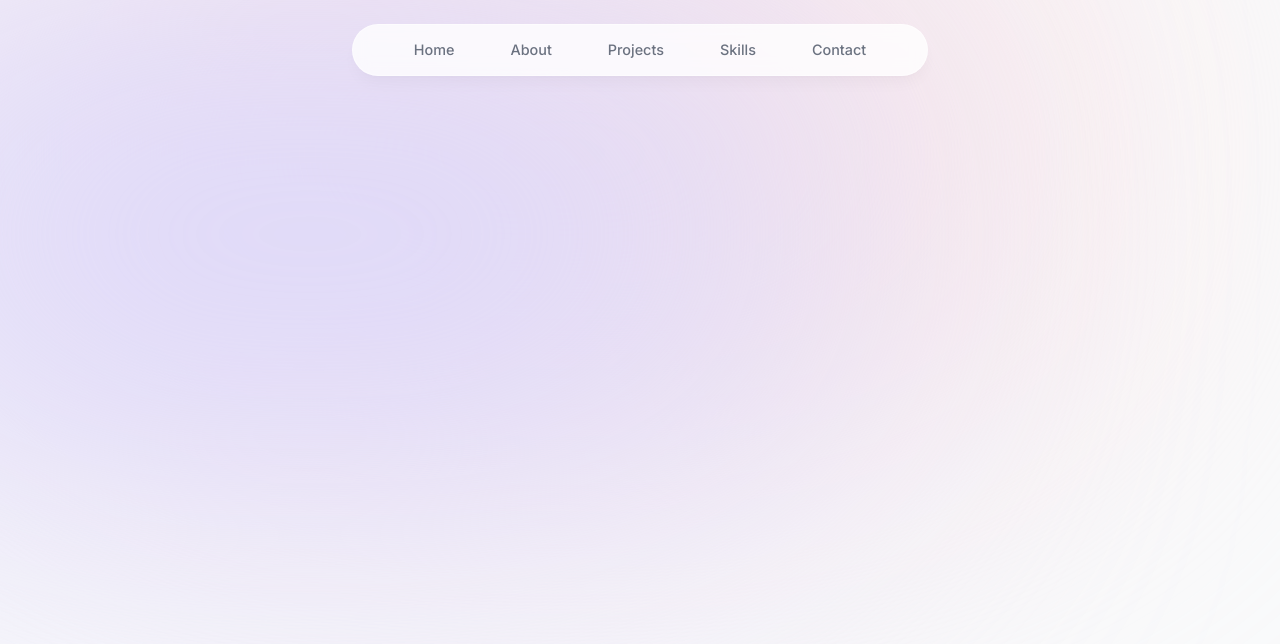
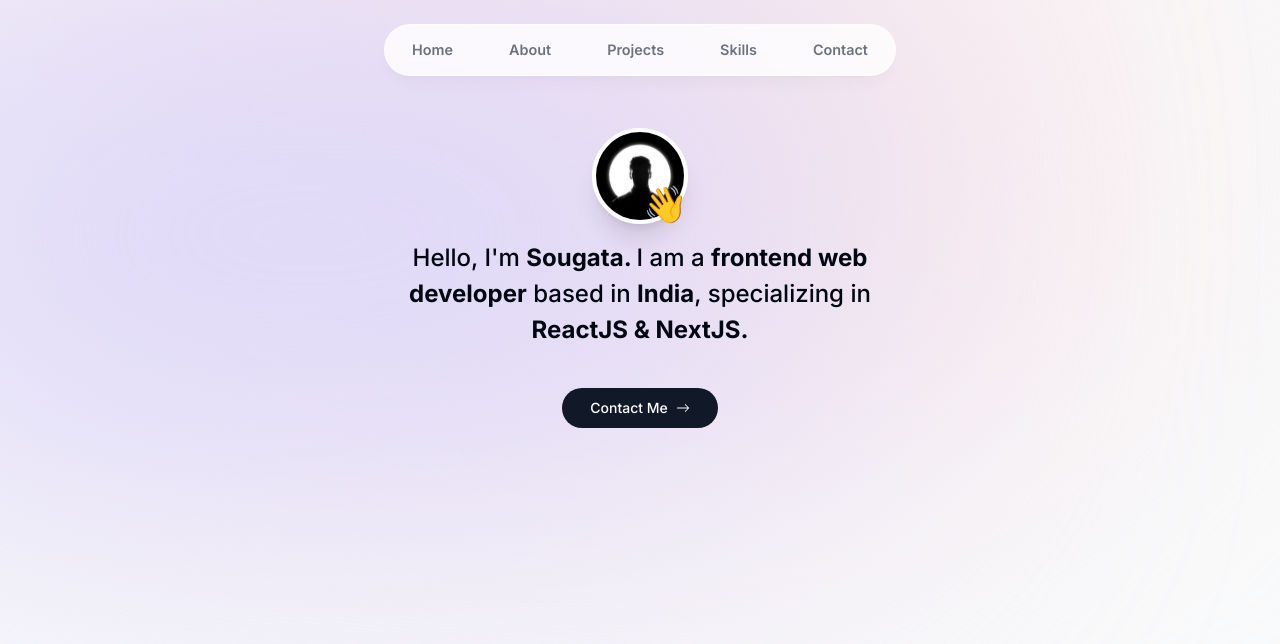
Before and after one commit to sougata-github/Portfolio, a Next.js app: page / in a window 1280 px wide. Shown: the top 644 px of the page. Built offline with nearby package versions, Linux system fonts and the light colour scheme.

Commit message:
add intro section.

```diff
--- a/app/layout.tsx
+++ b/app/layout.tsx
@@ -18,7 +18,9 @@ export default function RootLayout({
 }>) {
   return (
     <html lang="en">
-      <body className={`${inter.className} bg-gray-50 text-gray-950 relative`}>
+      <body
+        className={`${inter.className} bg-gray-50 text-gray-950 relative pt-20 sm:pt-32`}
+      >
         <div className="bg-[#fbe2e3] absolute top-[-6rem] right-[11rem] h-[31.25rem] w-[31.25rem] rounded-full blur-[10rem] sm:w-[68.75rem] -z-10"></div>
         <div className="bg-[#dbd7fb] absolute top-[-1rem] left-[-35rem] h-[31.25rem] w-[50rem] rounded-full blur-[10rem] sm:w-[68.75rem] md:left-[-33rem] lg:left-[-28rem] xl:left-[-15rem] 2xl:left-[-5rem] -z-10"></div>
         <Header />
--- a/app/page.tsx
+++ b/app/page.tsx
@@ -1,3 +1,9 @@
+import Intro from "@/components/Intro";
+
 export default function Home() {
-  return <main className="flex flex-col items-center px-4"></main>;
+  return (
+    <main className="flex flex-col items-center px-4">
+      <Intro />
+    </main>
+  );
 }
--- a/components/Header.tsx
+++ b/components/Header.tsx
@@ -9,12 +9,12 @@ const Header = () => {
   return (
     <header className="z-[999] relative">
       <motion.div
-        className="fixed flex items-center justify-center top-0 left-1/2 w-full rounded-none border border-white border-opacity-40 bg-white bg-opacity-80 shadow-lg shadow-black/[0.03] backdrop-blur-[0.5rem] sm:top-6 sm:h-[3.25rem] sm:w-[36rem] sm:rounded-full"
+        className="fixed flex items-center justify-center top-0 left-1/2 w-full rounded-none border border-white border-opacity-40 bg-white bg-opacity-80 shadow-lg shadow-black/[0.03] backdrop-blur-[0.5rem] sm:top-6 sm:h-[3.25rem] sm:w-[32rem] sm:rounded-full"
         initial={{ y: -100, x: "-50%", opacity: 0 }}
         animate={{ y: 0, x: "-50%", opacity: 1 }}
       >
         <nav className="flex items-center justify-center py-2 sm:py-0">
-          <ul className="flex flex-wrap text-[0.9rem] font-medium text-gray-500 sm:w-[initial] sm:flex-nowrap sm:gap-8">
+          <ul className="flex flex-wrap text-[0.9rem] font-semibold text-gray-500 sm:w-[initial] sm:flex-nowrap sm:gap-8">
             {links.map((link) => (
               <motion.li
                 key={link.hash}
--- /dev/null
+++ b/components/Intro.tsx
@@ -0,0 +1,75 @@
+"use client";
+
+import Image from "next/image";
+import Link from "next/link";
+
+import { motion } from "framer-motion";
+
+import { Button } from "./ui/button";
+import { BsArrowRight } from "react-icons/bs";
+import { HiDownload } from "react-icons/hi";
+
+const Intro = () => {
+  return (
+    <section className="mb-28 max-w-[30rem] sm:max-w-[50rem] text-center sm:mb-0">
+      <div className="flex items-center justify-center">
+        <div className="relative">
+          <motion.div
+            initial={{ opacity: 0, scale: 0 }}
+            animate={{ opacity: 1, scale: 1 }}
+            transition={{
+              type: "tween",
+              duration: 0.2,
+            }}
+          >
+            <Image
+              src="/assets/profile.jpg"
+              alt="profile-picture"
+              height={192}
+              width={192}
+              quality={95}
+              priority={true}
+              className="object-cover h-20 w-20 sm:h-24 sm:w-24 rounded-full border-[0.3rem] border-white shadow-xl"
+            />
+          </motion.div>
+          <motion.span
+            className="absolute text-2xl sm:text-4xl bottom-0 right-0"
+            initial={{ opacity: 0, scale: 0 }}
+            animate={{ opacity: 1, scale: 1 }}
+            transition={{
+              type: "spring",
+              stiffness: 125,
+              duration: 0.7,
+            }}
+          >
+            👋
+          </motion.span>
+        </div>
+      </div>
+      <motion.p
+        className="mb-10 mt-4 px-4 text-xl sm:text-2xl font-medium !leading-[1.5] max-w-[32rem]"
+        initial={{ opacity: 0, y: 100 }}
+        animate={{ opacity: 1, y: 0 }}
+      >
+        Hello, I&apos;m <span className="font-bold">Sougata. </span>I am a{" "}
+        <span className="font-bold">frontend web developer</span> based in{" "}
+        <span className="font-bold">India</span>, specializing in{" "}
+        <span className="font-bold">ReactJS & NextJS.</span>
+      </motion.p>
+      <div className="flex items-center justify-center gap-x-2">
+        <Link href="#contact">
+          <Button className="bg-gray-900 text-white px-7 py-3 flex items-center gap-2 rounded-full hover:bg-gray-900">
+            Contact Me <BsArrowRight />
+          </Button>
+        </Link>
+        {/* <Button className="bg-white py-3 px-7 rounded-full ">
+          <a href="" className="flex items-center gap-1">
+            Download CV <HiDownload />
+          </a>
+        </Button> */}
+      </div>
+    </section>
+  );
+};
+
+export default Intro;
--- /dev/null
+++ b/components/ui/button.tsx
@@ -0,0 +1,56 @@
+import * as React from "react"
+import { Slot } from "@radix-ui/react-slot"
+import { cva, type VariantProps } from "class-variance-authority"
+
+import { cn } from "@/lib/utils"
+
+const buttonVariants = cva(
+  "inline-flex items-center justify-center whitespace-nowrap rounded-md text-sm font-medium ring-offset-background transition-colors focus-visible:outline-none focus-visible:ring-2 focus-visible:ring-ring focus-visible:ring-offset-2 disabled:pointer-events-none disabled:opacity-50",
+  {
+    variants: {
+      variant: {
+        default: "bg-primary text-primary-foreground hover:bg-primary/90",
+        destructive:
+          "bg-destructive text-destructive-foreground hover:bg-destructive/90",
+        outline:
+          "border border-input bg-background hover:bg-accent hover:text-accent-foreground",
+        secondary:
+          "bg-secondary text-secondary-foreground hover:bg-secondary/80",
+        ghost: "hover:bg-accent hover:text-accent-foreground",
+        link: "text-primary underline-offset-4 hover:underline",
+      },
+      size: {
+        default: "h-10 px-4 py-2",
+        sm: "h-9 rounded-md px-3",
+        lg: "h-11 rounded-md px-8",
+        icon: "h-10 w-10",
+      },
+    },
+    defaultVariants: {
+      variant: "default",
+      size: "default",
+    },
+  }
+)
+
+export interface ButtonProps
+  extends React.ButtonHTMLAttributes<HTMLButtonElement>,
+    VariantProps<typeof buttonVariants> {
+  asChild?: boolean
+}
+
+const Button = React.forwardRef<HTMLButtonElement, ButtonProps>(
+  ({ className, variant, size, asChild = false, ...props }, ref) => {
+    const Comp = asChild ? Slot : "button"
+    return (
+      <Comp
+        className={cn(buttonVariants({ variant, size, className }))}
+        ref={ref}
+        {...props}
+      />
+    )
+  }
+)
+Button.displayName = "Button"
+
+export { Button, buttonVariants }
--- a/next.config.mjs
+++ b/next.config.mjs
@@ -1,4 +1,13 @@
 /** @type {import('next').NextConfig} */
-const nextConfig = {};
+const nextConfig = {
+  // images: {
+  //   remotePatterns: [
+  //     {
+  //       protocol: "https",
+  //       hostname: "*",
+  //     },
+  //   ],
+  // },
+};
 
 export default nextConfig;
--- a/package.json
+++ b/package.json
@@ -9,6 +9,7 @@
     "lint": "next lint"
   },
   "dependencies": {
+    "@radix-ui/react-slot": "^1.0.2",
     "class-variance-authority": "^0.7.0",
     "clsx": "^2.1.0",
     "framer-motion": "^11.0.18",
```
Also changed, not shown: public/assets/profile.jpg (added), 1 other file (tests, documents, lock files or other folders).
